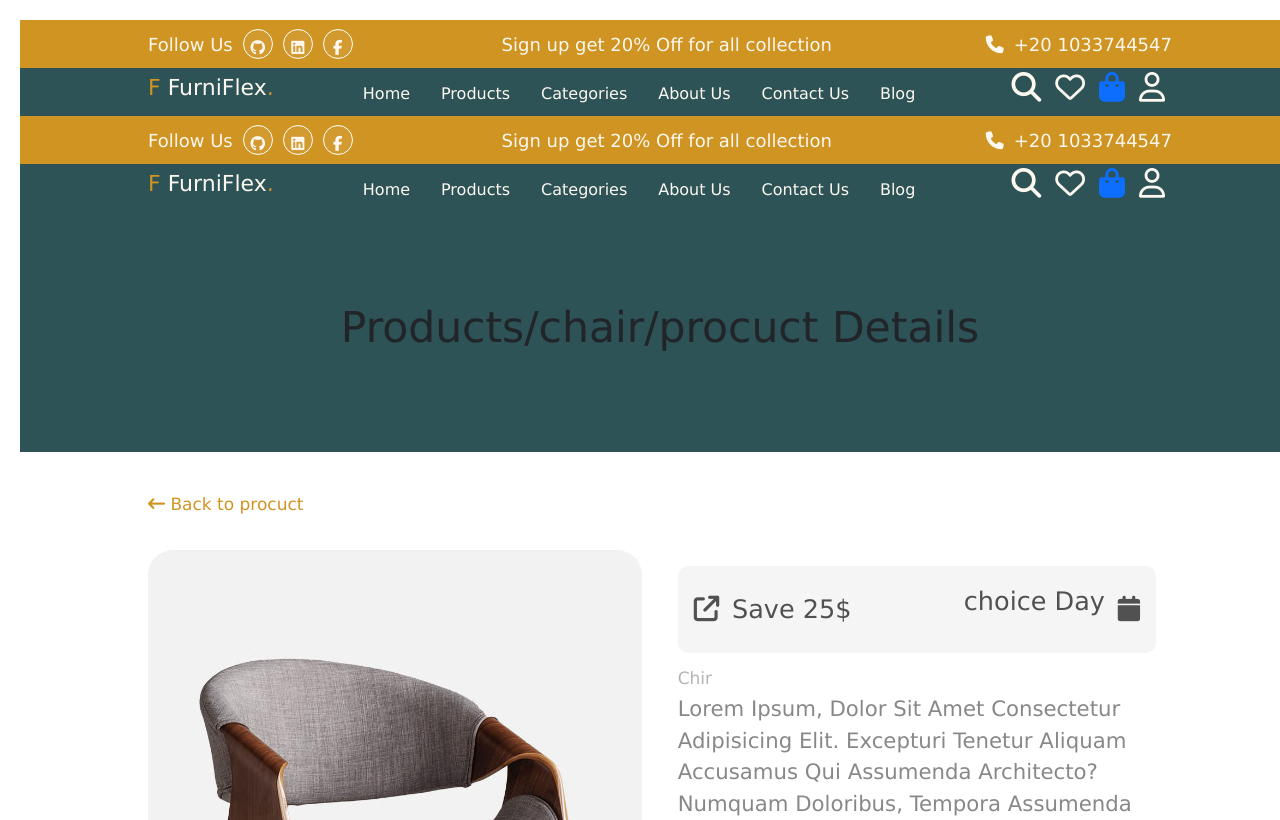
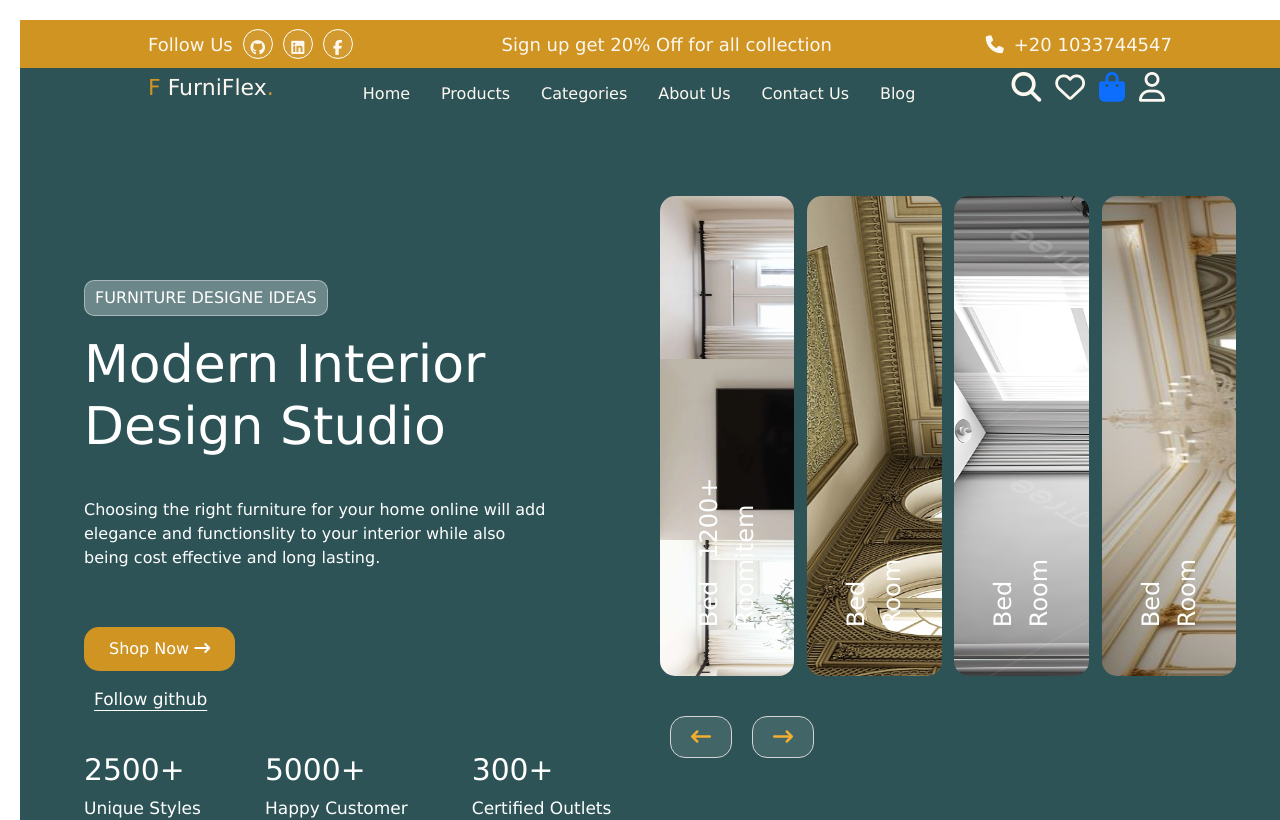
Before and after one commit to WLMEY/furniflex_project_react, a React (Create React App) app: page / in a window 1280 px wide. Built offline with nearby package versions, Linux system fonts and the light colour scheme.

Commit message:
stop here now .

```diff
--- a/src/App.js
+++ b/src/App.js
@@ -13,20 +13,22 @@ import AboutUs from './pages/About Us/AboutUs';
 import Contact from './pages/contact us/Contact';
 import Blog from './pages/Blog/Blog';
 import FeaturedCategories from './pages/Home/featured categories';
+import ProductDetails from './pages/product details/ProductDetails';
 
 // import 'src/styles/Scrollbar.css'
-const router=createBrowserRouter(
+const router = createBrowserRouter(
   createRoutesFromElements(
     <Route>
-      <Route path='/' element={<Home/>} />
-      <Route path='products' element={<Products/>} />
-      <Route path='Categories' element={<Categories/>} />
-      <Route path='AboutUs' element={<AboutUs/>} />
-      <Route path='Contact' element={<Contact/>} />
-      <Route path='Blog' element={<Blog/>} />
-      <Route path='ShoppingCartMain' element={<ShoppingCartMain/>} />
-
-
+      <Route path='/' element={<Home />} />
+      <Route path='products' element={<Products />} >
+        <Route index element={<Products />} />
+        <Route path='ProductDetails' element={<ProductDetails />} />
+      </Route>
+      <Route path='Categories' element={<Categories />} />
+      <Route path='AboutUs' element={<AboutUs />} />
+      <Route path='Contact' element={<Contact />} />
+      <Route path='Blog' element={<Blog />} />
+      <Route path='ShoppingCartMain' element={<ShoppingCartMain />} />
     </Route>
   )
 )
@@ -37,18 +39,18 @@ function App() {
 
 
 
-    // <BrowserRouter>
-    {/* <Header/> */}
-    {/* <FeaturedCategories/> */}
+  // <BrowserRouter>
+  {/* <Header/> */ }
+  {/* <FeaturedCategories/> */ }
 
-    {/* <Advertising /> */}
-    {/* < EndHome /> */}
-    {/* <ShoppingCart />  */}
+  {/* <Advertising /> */ }
+  {/* < EndHome /> */ }
+  {/* <ShoppingCart />  */ }
 
-    {/* <Home /> */}
-    {/* <ShoppingCartMain/> */}
+  {/* <Home /> */ }
+  {/* <ShoppingCartMain/> */ }
 
-    // </BrowserRouter>
+  // </BrowserRouter>
 
 
 
--- a/src/pages/Home/Home.jsx
+++ b/src/pages/Home/Home.jsx
@@ -33,7 +33,7 @@ const Home = () => {
             {/* <FlashSale/> */}
             {/* <Explore/> */}
             {/* <Questions/> */}
-            <ProductDetails/>
+            {/* <ProductDetails/> */}
 
 
 
--- a/src/pages/Products/Products.jsx
+++ b/src/pages/Products/Products.jsx
@@ -10,8 +10,10 @@ import '../../styles/styles';
 import data from '../../assets/data/product list'
 import ClientSay from './../Home/clients say';
 import PriceRange from './price range';
+import { Navigate, useNavigate } from 'react-router';
 
 const Products = () => {
+const navigate = useNavigate();
 
 
     const [favorite, setFavorite] = useState(null);
@@ -192,7 +194,7 @@ const Products = () => {
                                             <span className='text1'>${calcprice(item.price, item.discountvalue)} </span>
                                             <span className={item.discount ? "text2" : "none"} ><del> ${item.price}</del></span>
                                         </div>
-                                        <i className="fa-solid fa-cart-shopping shop_p"></i>
+                                        <i  onClick={() => navigate("/products/ProductDetails")}  className="fa-solid fa-cart-shopping shop_p"> </i>
 
                                     </div>
                                 </div>
--- a/src/pages/product details/ProductDetails.jsx
+++ b/src/pages/product details/ProductDetails.jsx
@@ -8,6 +8,8 @@ import EndHome from '../../component/End Home/End Home';
 import Horizontalscrolling from './Horizontal scrolling';
 import { motion } from 'motion/react';
 import CouponCard from './CouponCard';
+import { Navigate, useNavigate } from 'react-router';
+
 
 const ProductDetails = () => {
     let review = 4.9, review2 = 170, review3 = 450;
--- a/src/styles/Starterbage.css
+++ b/src/styles/Starterbage.css
@@ -16,7 +16,8 @@ margin-bottom: 5vh;
 
 }
 h1{
-    color: white;
+
+    color: white !important;
     font-weight: 900;
     font-size: 42px ;
 }
```
